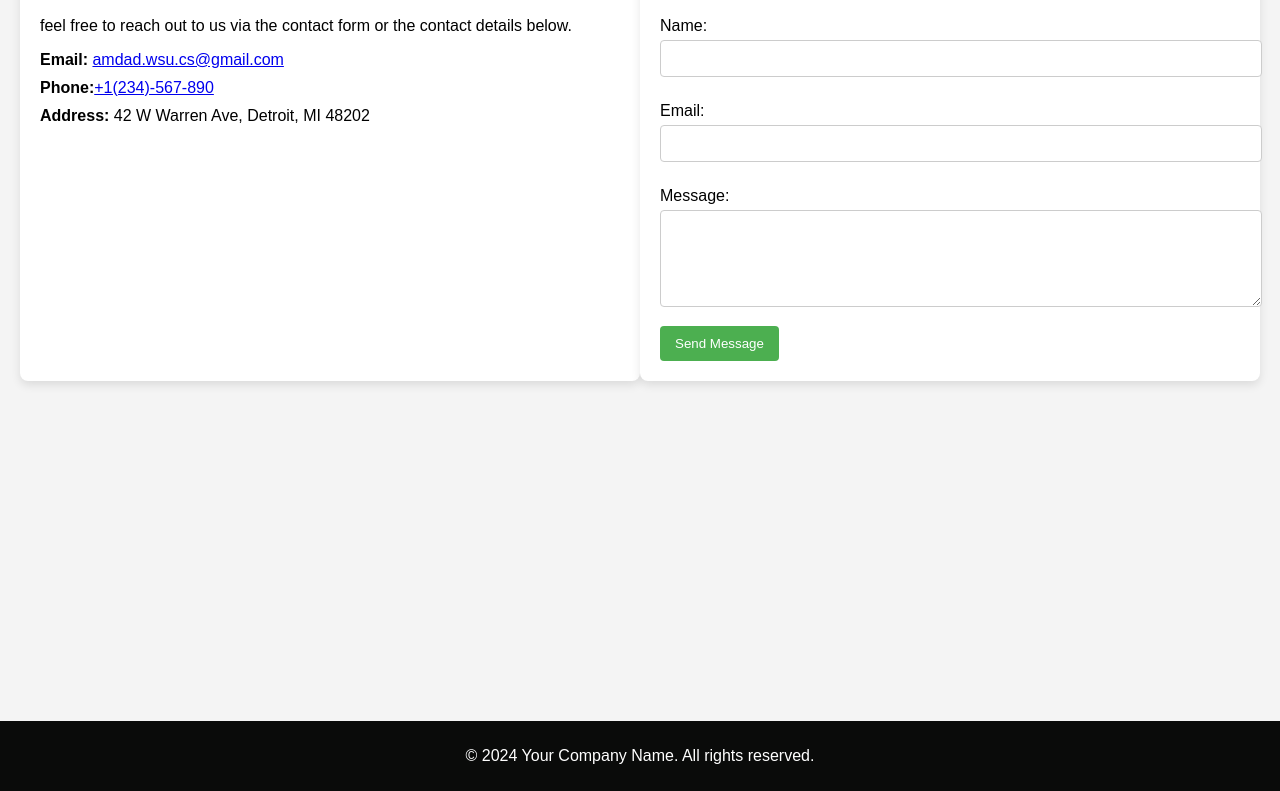
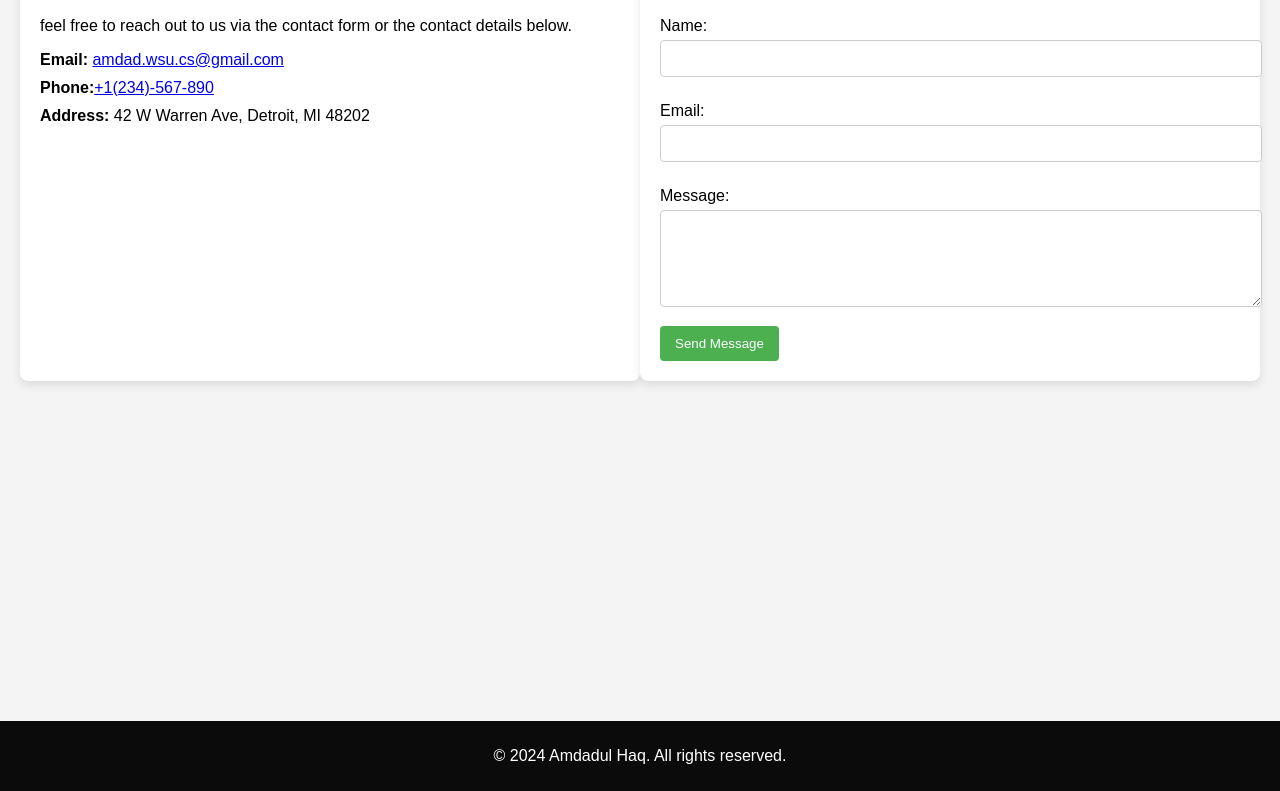
Before and after one commit to Amdadulhaq/My-Portfolio, a plain HTML site: page contact.html in a window 1280 px wide. Shown: the part 167-958 px from the top of the page. Drawn offline with Linux system fonts and the light colour scheme.

Commit message:
Update contact.html

```diff
--- a/contact.html
+++ b/contact.html
@@ -54,7 +54,7 @@
     </div>
 
     <footer>
-        <p>&copy; 2024 Your Company Name. All rights reserved.</p>
+        <p>&copy; 2024 Amdadul Haq. All rights reserved.</p>
     </footer>
 </body>
 </html>
```
